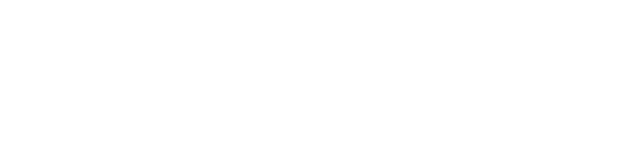
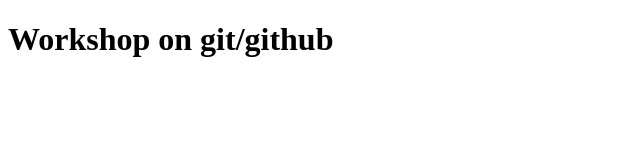
Before and after one commit to SPratham73/Git_Workshop, a plain HTML site: page index.html in a window 1280 px wide. Shown: the whole page, without its empty margins (0-640 px from the left). Drawn offline with Linux system fonts and the light colour scheme.

Commit message:
First Commit

```diff
--- a/index.html
+++ b/index.html
@@ -6,7 +6,7 @@
     <title>Document</title>
 </head>
 <body>
-
+    <h1>Workshop on git/github</h1>
 
 </body>
 </html>
```
